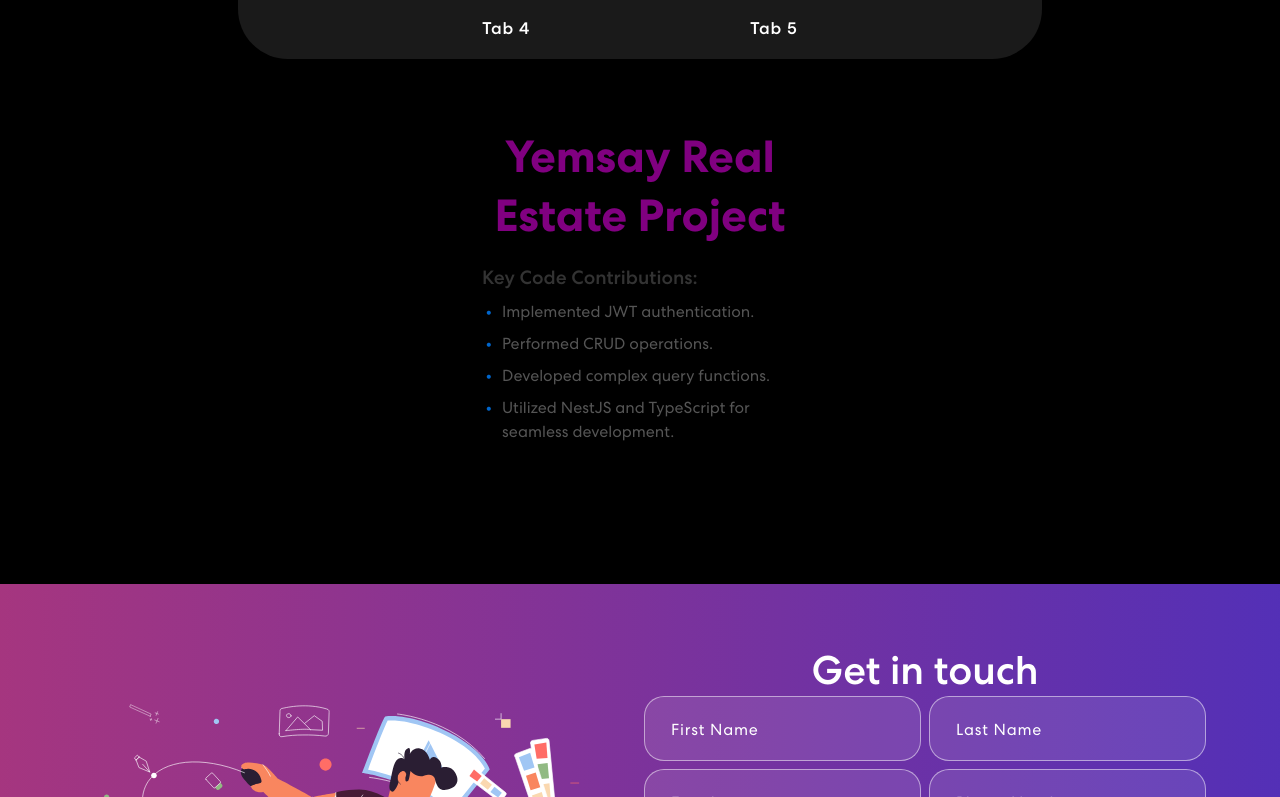
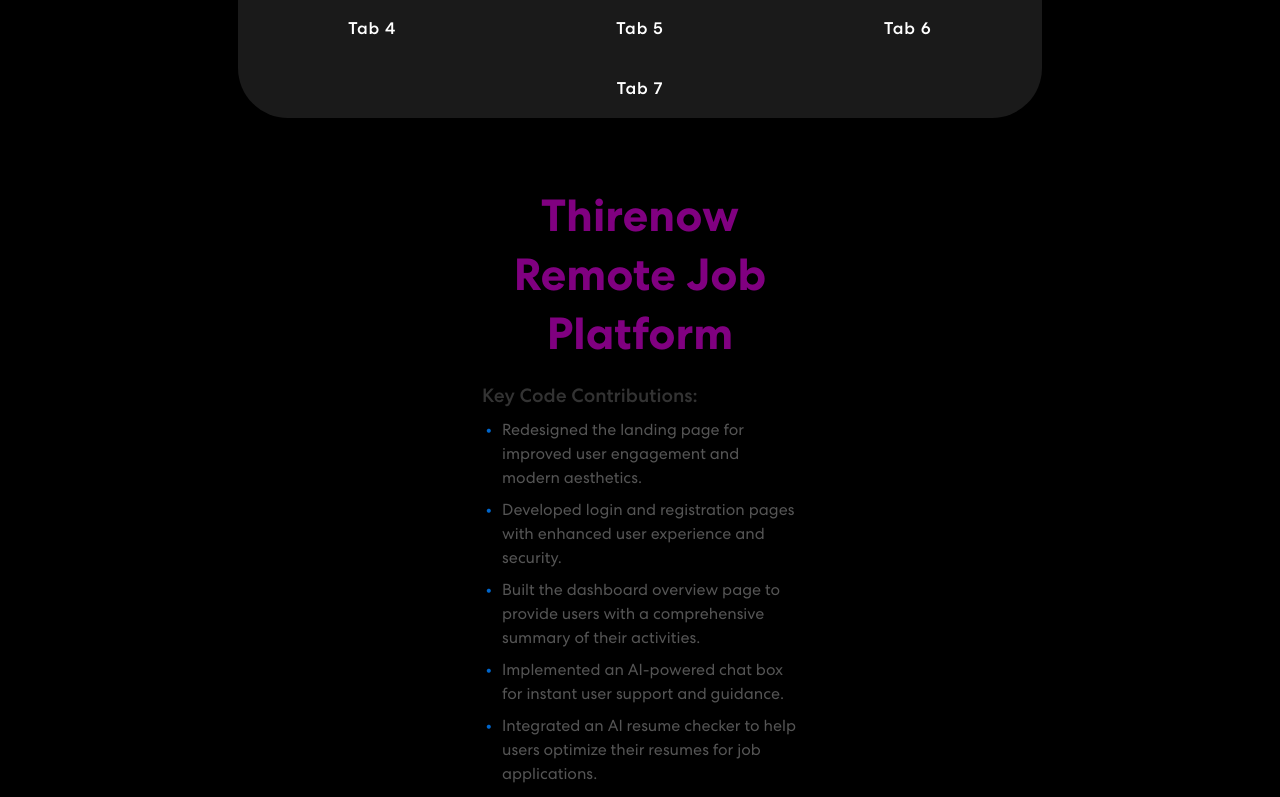
Before and after one commit to Taiwola/portfolio-page, a React (Create React App) app: page / in a window 1280 px wide. Shown: the part 1603-2400 px from the top of the page. Built offline with nearby package versions, Linux system fonts and the light colour scheme.

Commit message:
addition of project

```diff
--- a/src/components/Project.js
+++ b/src/components/Project.js
@@ -1,11 +1,118 @@
 import React from 'react'
 import { Container, Row, Col, Nav, Tab } from 'react-bootstrap';
 import ProjectCard from './ProjectCard';
-import ProjectCard2 from './projectCrd';
 import colorSharp2 from "../assets/img/color-sharp2.png"
-import ProjectCard3 from './projectCard2';
-import ProjectCard4 from './projectCard4';
-import ProjectCard5 from './projectCard5';
+
+const tabs = [
+    {
+        key: "first",
+        label: "Tab 1",
+        title: "Thirenow Remote Job Platform",
+        highlights: [
+            "Redesigned the landing page for improved user engagement and modern aesthetics.",
+            "Developed login and registration pages with enhanced user experience and security.",
+            "Built the dashboard overview page to provide users with a comprehensive summary of their activities.",
+            "Implemented an AI-powered chat box for instant user support and guidance.",
+            "Integrated an AI resume checker to help users optimize their resumes for job applications.",
+            "Created settings and profile pages for personalized user management and customization."
+        ],
+        link: {
+            url: "https://thirenowland.netlify.app",
+            label: "Visit WeB"
+        }
+    },
+    {
+        key: "second",
+        label: "Tab 2",
+        title: "TDA Retail Store",
+        highlights: [
+            "Built the landing page and dashboard using Next.js best practices.",
+            "Implemented Paystack payment gateway for secure and seamless transactions.",
+            "Utilized Next.js Server Actions for efficient API calls and server-side logic.",
+            "Applied modular and reusable component architecture for maintainability.",
+            "Ensured responsive design and optimized performance across devices."
+        ],
+        link: {
+            url: "https://www.tdaretail.com/",
+            label: "Visit Web"
+        }
+    },
+    {
+        key: "third",
+        label: "Tab 3",
+        title: "A Mini-Transaction-App",
+        highlights: [
+            "Implemented secure JWT-based authentication using NestJS and TypeScript.",
+            "Supported diverse user roles, catering to users, their accounts, and administrators.",
+            "Implemented transactions sessions using mongo session.",
+            "Implemented transactions like deposit, withdrawal and between two accounts.",
+            "Implemented robust error handling mechanisms to ensure graceful degradation in case of unexpected failures.",
+            "Implemented data validation and sanitization techniques to prevent injection attacks and ensure data integrity.",
+            "Implemented logging and monitoring functionalities to track system events, detect anomalies, and facilitate troubleshooting.",
+            "Designed and implemented RESTful APIs adhering to best practices for routing, request handling, and response formatting.",
+            "Implemented filtering functionalities for transaction history to enhance user experience and performance."
+        ],
+        link: {
+            url: "https://github.com/Taiwola/learnly-transaction-app",
+            label: "Learn More"
+        }
+    },
+    {
+        key: "fourth",
+        label: "Tab 4",
+        title: "Learning Management System",
+        highlights: [
+            "Implemented secure JWT-based authentication using NestJS and TypeScript.",
+            "Supported diverse user roles, catering to students, instructors, and administrators.",
+            "Implemented the uploading of video and images to an external library.",
+            "Implemented google auth.",
+            "Utilized NestJS and TypeScript for seamless development."
+        ],
+        link: {
+            url: "https://github.com/Taiwola/LMS-PORTAL",
+            label: "Learn More"
+        }
+    },
+    {
+        key: "fifth",
+        label: "Tab 5",
+        title: "Hotel Management Frontend",
+        highlights: [
+            "Implemented login and registration using use-hook-form.",
+            "Made use of useContext to make queries and request to the backend.",
+            "Implemented client-side routing using libraries such as React Router to enable navigation between different views and pages within the application.",
+            "Implemented form validation and error handling to provide feedback to users and ensure data integrity when submitting forms, enhancing user experience and reducing errors."
+        ],
+        link: {
+            url: "https://github.com/Taiwola/hotel-booking-frontend",
+            label: "Learn More"
+        }
+    },
+    {
+        key: "sixth",
+        label: "Tab 6",
+        title: "Hotel Management Frontend",
+        highlights: [
+            "Implemented login and registration using use-hook-form.",
+            "Made use of useContext to make queries and request to the backend.",
+            "Implemented client-side routing using libraries such as React Router to enable navigation between different views and pages within the application.",
+            "ented form validation and error handling to provide feedback to users and ensure data integrity when submitting forms, enhancing user experience and reducing errors."
+        ],
+        link: { url: "https://github.com/Taiwola/hotel-booking-frontend", label: "Learn More" }
+    },
+    {
+        key: "seventh",
+        label: "Tab 7",
+        title: "Yemsay Real Estate Project",
+        highlights: [
+            "Implemented JWT authentication.",
+            "Performed CRUD operations.",
+            "Developed complex query functions.",
+            "Utilized NestJS and TypeScript for seamless development."
+        ],
+        link: { url: "https://github.com/Taiwola/yemsats-V2", label: "Learn More" }
+    }
+];
 
 export default function Project() {
     return (
@@ -14,52 +121,26 @@
                 <Row>
                     <Col>
                         <h2>Project</h2>
-
-                        <Tab.Container id='projects-tab' defaultActiveKey="first">
+                        <Tab.Container id='projects-tab' defaultActiveKey={tabs[0].key}>
                             <Nav variant="pills" className="nav-pills mb-5 justify-content-center align-items-center" id="pills-tab">
-                                <Nav.Item>
-                                    <Nav.Link eventKey="first">Tab 1</Nav.Link>
-                                </Nav.Item>
-                                <Nav.Item>
-                                    <Nav.Link eventKey="second">Tab 2</Nav.Link>
-                                </Nav.Item>
-                                <Nav.Item>
-                                    <Nav.Link eventKey="third">Tab 3</Nav.Link>
-                                </Nav.Item>
-                                <Nav.Item>
-                                    <Nav.Link eventKey="fourth">Tab 4</Nav.Link>
-                                </Nav.Item>
-                                <Nav.Item>
-                                    <Nav.Link eventKey="fifth">Tab 5</Nav.Link>
-                                </Nav.Item>
+                                {tabs.map(tab => (
+                                    <Nav.Item key={tab.key}>
+                                        <Nav.Link eventKey={tab.key}>{tab.label}</Nav.Link>
+                                    </Nav.Item>
+                                ))}
                             </Nav>
                             <Tab.Content>
-                                <Tab.Pane eventKey="first">
-                                    <Row>
-                                        <ProjectCard />
-
-                                    </Row>
-                                </Tab.Pane>
-                                <Tab.Pane eventKey="second">
-                                    <Row>
-                                        <ProjectCard2 />
-                                    </Row>
-                                </Tab.Pane>
-                                <Tab.Pane eventKey="third">
-                                    <Row>
-                                        <ProjectCard3 />
-                                    </Row>
-                                </Tab.Pane>
-                                <Tab.Pane eventKey="fourth">
-                                    <Row>
-                                        <ProjectCard4 />
-                                    </Row>
-                                </Tab.Pane>
-                                <Tab.Pane eventKey="fifth">
-                                    <Row>
-                                        <ProjectCard5 />
-                                    </Row>
-                                </Tab.Pane>
+                                {tabs.map(tab => (
+                                    <Tab.Pane eventKey={tab.key} key={tab.key}>
+                                        <Row>
+                                            <ProjectCard
+                                                title={tab.title}
+                                                highlights={tab.highlights}
+                                                link={tab.link}
+                                            />
+                                        </Row>
+                                    </Tab.Pane>
+                                ))}
                             </Tab.Content>
                         </Tab.Container>
                     </Col>
--- a/src/components/ProjectCard.js
+++ b/src/components/ProjectCard.js
@@ -1,24 +1,24 @@
 import React from 'react'
 import { Col } from 'react-bootstrap'
 
-export default function ProjectCard() {
+export default function ProjectCard({ title, highlights, link }) {
     return (
         <Col sm={5} md={4} className="mx-auto d-flex">
             <div className='proj-imgbx'>
                 <div className='project_card'>
-                    <h2>Yemsay Real Estate Project</h2>
-                    <div class="code_highlight">
+                    <h2>{title}</h2>
+                    <div className="code_highlight">
                         <h3>Key Code Contributions:</h3>
                         <ul>
-                            <li>Implemented JWT authentication.</li>
-                            <li>Performed CRUD operations.</li>
-                            <li>Developed complex query functions.</li>
-                            <li>Utilized NestJS and TypeScript for seamless development.</li>
+                            {highlights.map((item, idx) => (
+                                <li key={idx}>{item}</li>
+                            ))}
                         </ul>
                     </div>
                 </div>
                 <div className='proj-txtx'>
-                    <a href="https://github.com/Taiwola/yemsats-V2" rel="noreferrer" target='_blank'>Learn More</a>
+                    <a href={link.url} rel="noreferrer" target='_blank'>{link.label}</a>
+                    {link.webLink && <a href={link.webLink}>visit web</a>}
                 </div>
             </div>
         </Col>
```
